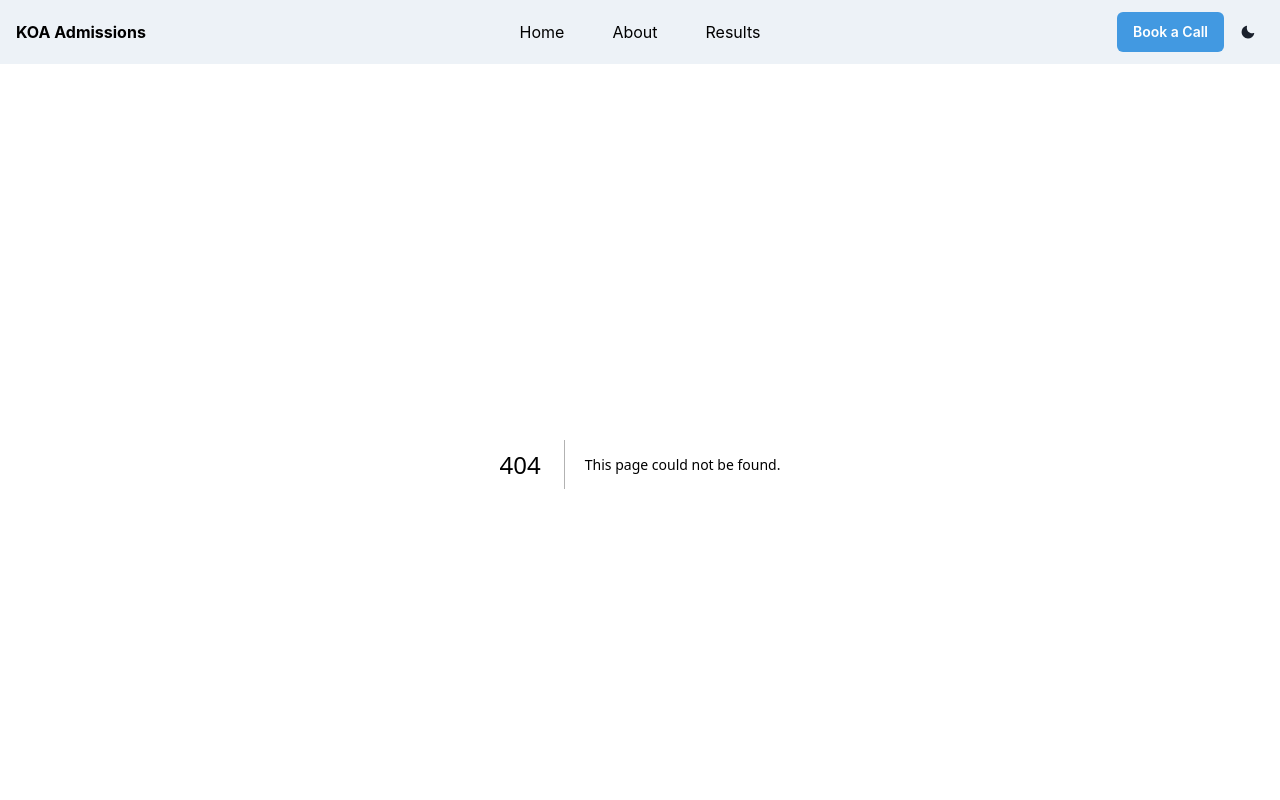
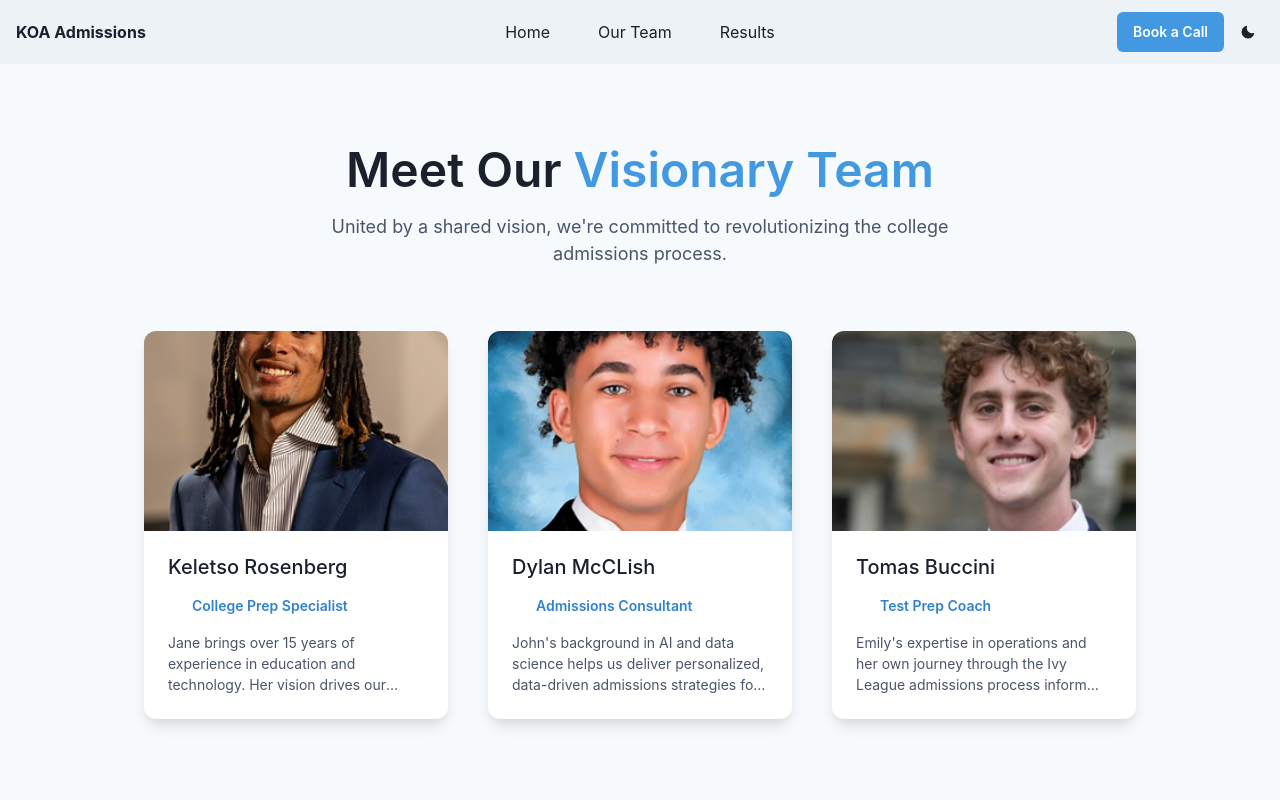
Before and after one commit to ga26oe/koa-admissions-website, a Next.js app: page /myTeam in a window 1280 px wide. Before the commit this address had no page. Shown: the top 800 px of the page. Built offline with nearby package versions, Linux system fonts and the light colour scheme.

Commit message:
added myTeam Page

```diff
--- a/app/about/page.tsx
+++ /dev/null
@@ -1,5 +0,0 @@
-import AboutPage from "@/components/AboutPage";
-
-export default function About() {
-  return <AboutPage />;
-}
--- /dev/null
+++ b/app/myTeam/page.tsx
@@ -0,0 +1,7 @@
+"use client";
+
+import MyTeamPage from "@/components/MyTeam";
+
+export default function MyTeam() {
+  return <MyTeamPage />;
+}
--- /dev/null
+++ b/components/MyTeam.tsx
@@ -0,0 +1,174 @@
+import React from "react";
+import {
+  Box,
+  Flex,
+  Text,
+  Heading,
+  VStack,
+  Container,
+  SimpleGrid,
+  useColorModeValue,
+  Image,
+} from "@chakra-ui/react";
+import { motion } from "framer-motion";
+import { User, Briefcase, Award } from "lucide-react";
+
+const MotionBox = motion(Box);
+const MotionFlex = motion(Flex);
+
+interface TeamMember {
+  name: string;
+  role: string;
+  description: string;
+  image: string;
+}
+
+const teamMembers: TeamMember[] = [
+  {
+    name: "Keletso Rosenberg",
+    role: "College Prep Specialist",
+    description:
+      "Jane brings over 15 years of experience in education and technology. Her vision drives our mission to revolutionize college admissions counseling.",
+    image: "/myTeamImages/keletso.webp",
+  },
+  {
+    name: "Dylan McCLish",
+    role: "Admissions Consultant",
+    description:
+      "John's background in AI and data science helps us deliver personalized, data-driven admissions strategies for each student.",
+    image: "/myTeamImages/dylan.webp",
+  },
+  {
+    name: "Tomas Buccini",
+    role: "Test Prep Coach",
+    description:
+      "Emily's expertise in operations and her own journey through the Ivy League admissions process inform our practical, results-oriented approach.",
+    image: "/myTeamImages/tomas.webp",
+  },
+];
+
+const TeamMemberCard: React.FC<TeamMember> = ({
+  name,
+  role,
+  description,
+  image,
+}) => {
+  return (
+    <MotionBox
+      initial={{ opacity: 0, y: 20 }}
+      animate={{ opacity: 1, y: 0 }}
+      transition={{ duration: 0.5 }}
+      bg={useColorModeValue("white", "gray.800")}
+      boxShadow={"lg"}
+      rounded={"xl"}
+      overflow={"hidden"}
+      position="relative"
+    >
+      <Box h="200px" overflow="hidden">
+        <Image
+          src={image}
+          alt={name}
+          objectFit="cover"
+          w="100%"
+          h="100%"
+          transition="0.3s ease-in-out"
+          _hover={{ transform: "scale(1.05)" }}
+        />
+      </Box>
+      <VStack spacing={4} align={"start"} p={6}>
+        <Heading fontSize={"xl"} fontWeight={500}>
+          {name}
+        </Heading>
+        <Flex align="center">
+          <Briefcase
+            size={16}
+            color={useColorModeValue("blue.500", "blue.300")}
+          />
+          <Text
+            ml={2}
+            color={useColorModeValue("blue.500", "blue.300")}
+            fontWeight={600}
+            fontSize={"sm"}
+          >
+            {role}
+          </Text>
+        </Flex>
+        <Text
+          color={useColorModeValue("gray.600", "gray.400")}
+          fontSize="sm"
+          noOfLines={3}
+        >
+          {description}
+        </Text>
+      </VStack>
+    </MotionBox>
+  );
+};
+
+const MyTeamPage: React.FC = () => {
+  return (
+    <Box bg={useColorModeValue("gray.50", "gray.900")} minH={"100vh"} py={20}>
+      <Container maxW={"5xl"}>
+        <MotionFlex
+          initial={{ opacity: 0, y: -20 }}
+          animate={{ opacity: 1, y: 0 }}
+          transition={{ duration: 0.8 }}
+          direction={"column"}
+          align={"center"}
+          mb={16}
+        >
+          <Heading
+            fontWeight={600}
+            fontSize={{ base: "3xl", sm: "4xl", md: "5xl" }}
+            lineHeight={"110%"}
+            textAlign={"center"}
+          >
+            Meet Our{" "}
+            <Text as={"span"} color={"blue.400"}>
+              Visionary Team
+            </Text>
+          </Heading>
+          <Text
+            color={useColorModeValue("gray.600", "gray.400")}
+            maxW={"2xl"}
+            fontSize={"lg"}
+            textAlign={"center"}
+            mt={4}
+          >
+            United by a shared vision, we're committed to revolutionizing the
+            college admissions process.
+          </Text>
+        </MotionFlex>
+
+        <SimpleGrid columns={{ base: 1, md: 2, lg: 3 }} spacing={10}>
+          {teamMembers.map((member, index) => (
+            <TeamMemberCard key={index} {...member} />
+          ))}
+        </SimpleGrid>
+
+        <MotionBox
+          initial={{ opacity: 0 }}
+          animate={{ opacity: 1 }}
+          transition={{ delay: 1, duration: 1 }}
+          mt={20}
+          textAlign={"center"}
+        >
+          <Flex justify="center" align="center" mb={4}>
+            <Award
+              size={24}
+              color={useColorModeValue("blue.500", "blue.300")}
+            />
+            <Text fontSize={"2xl"} fontWeight={"bold"} ml={2}>
+              Join Us in Shaping the Future
+            </Text>
+          </Flex>
+          <Text color={useColorModeValue("gray.600", "gray.400")}>
+            Together, we're empowering the next generation of leaders.
+          </Text>
+        </MotionBox>
+      </Container>
+    </Box>
+  );
+};
+
+export default MyTeamPage;
--- a/components/NavBar.tsx
+++ b/components/NavBar.tsx
@@ -27,7 +27,7 @@ interface Props {
 
 const Links = [
   { name: "Home", path: "/" },
-  { name: "About", path: "/about" },
+  { name: "Our Team", path: "/myTeam" },
   { name: "Results", path: "/results" },
 ];
 
```
Also changed, not shown: components/HeroSection.tsx (+35 -17 lines).
